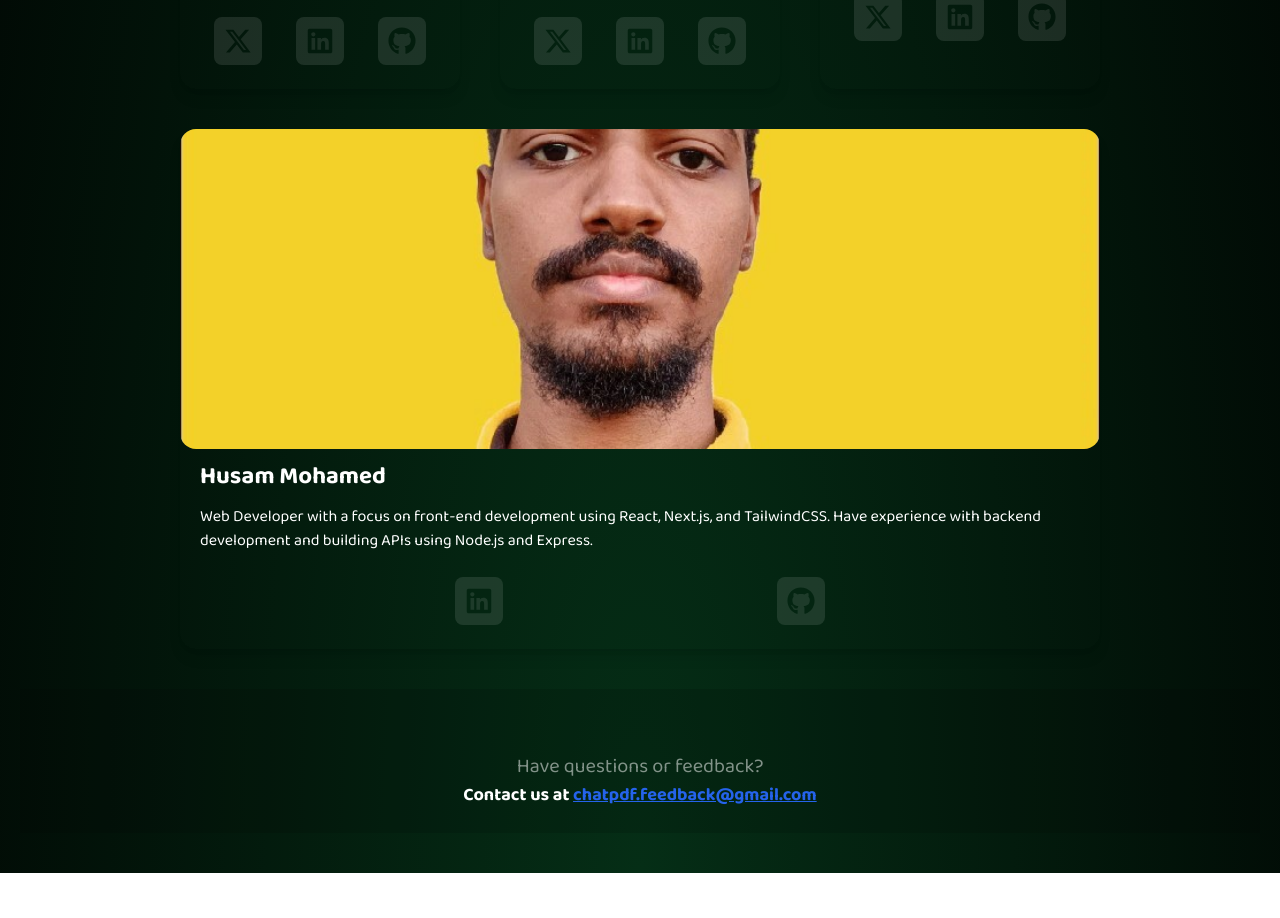
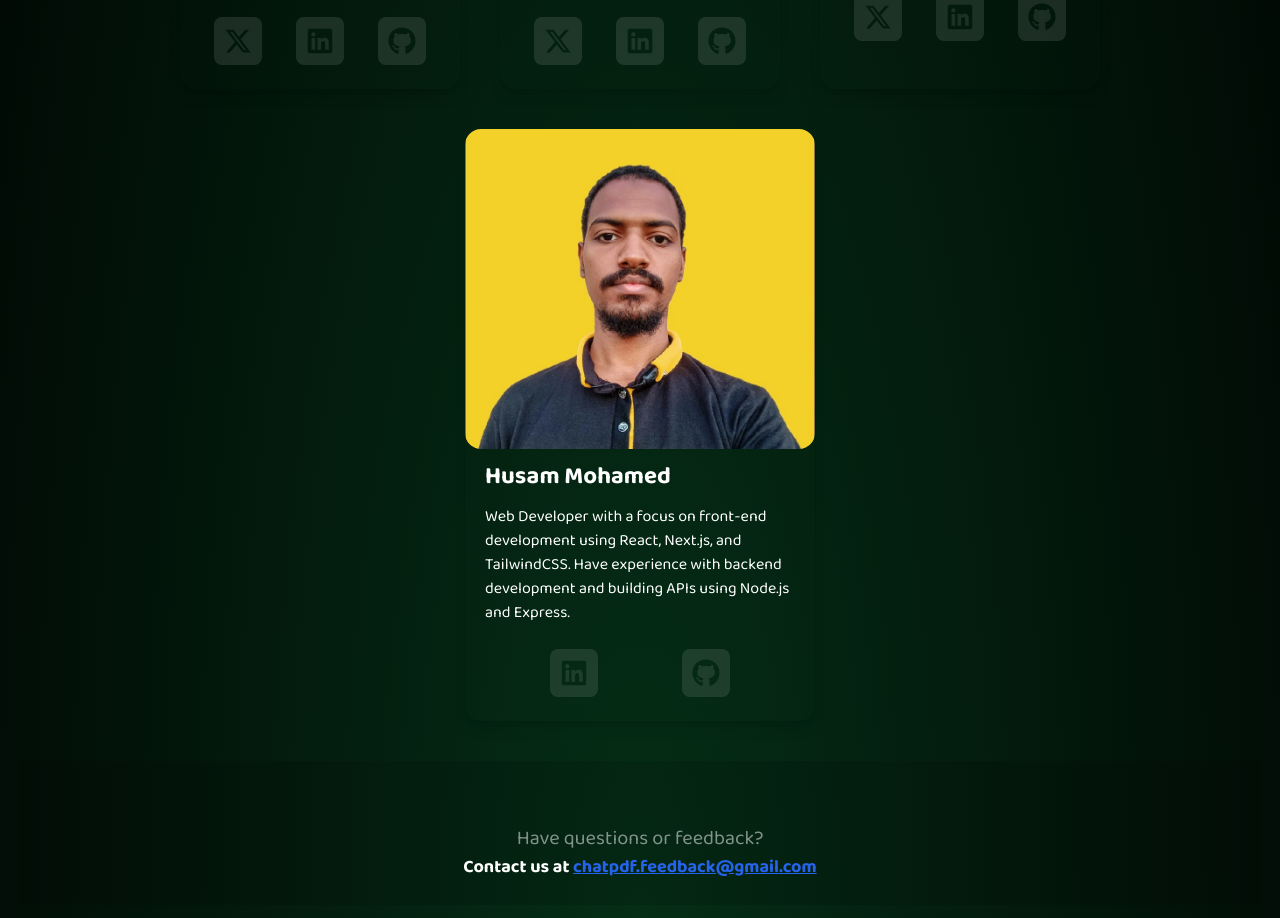
Before and after one commit to Mohayyad-Muawia/chatpdf, a React (Vite) app: page /about in a window 1280 px wide. Shown: the part 1202-2120 px from the top of the page. Before the commit the page ends 2075 px from the top, so only its background shows below. Built offline with nearby package versions, Linux system fonts and the light colour scheme; no server answers.

Commit message:
updated team cards layout

```diff
--- a/src/components/About.jsx
+++ b/src/components/About.jsx
@@ -114,7 +114,7 @@ const About = () => {
       <div className="team my-10 container mx-auto">
         <h1 className="font-bold text-4xl text-center my-5">The Team</h1>
 
-        <div className="members flex gap-10 flex-wrap justify-between">
+        <div className="members flex gap-10 flex-wrap justify-center">
           {teamMembers.map((member, index) => (
             <MemberCard
               key={index}
--- a/src/components/MemberCard.jsx
+++ b/src/components/MemberCard.jsx
@@ -2,7 +2,7 @@ import React from 'react'
 
 const MemberCard = ({ name, image, description, links }) => {
   return (
-    <div className="card flex-1 min-w-[250px] rounded-2xl shadow-lg">
+    <div className="card flex-1 min-w-[250px] max-w-[350px] rounded-2xl shadow-lg">
       <img
         className="w-full h-80 object-cover rounded-2xl"
         src={image}
```
